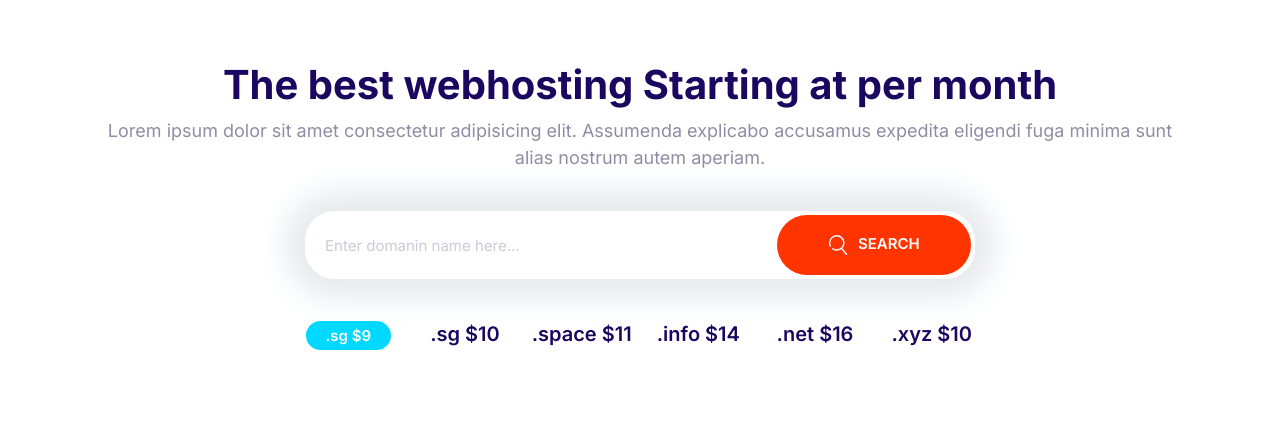
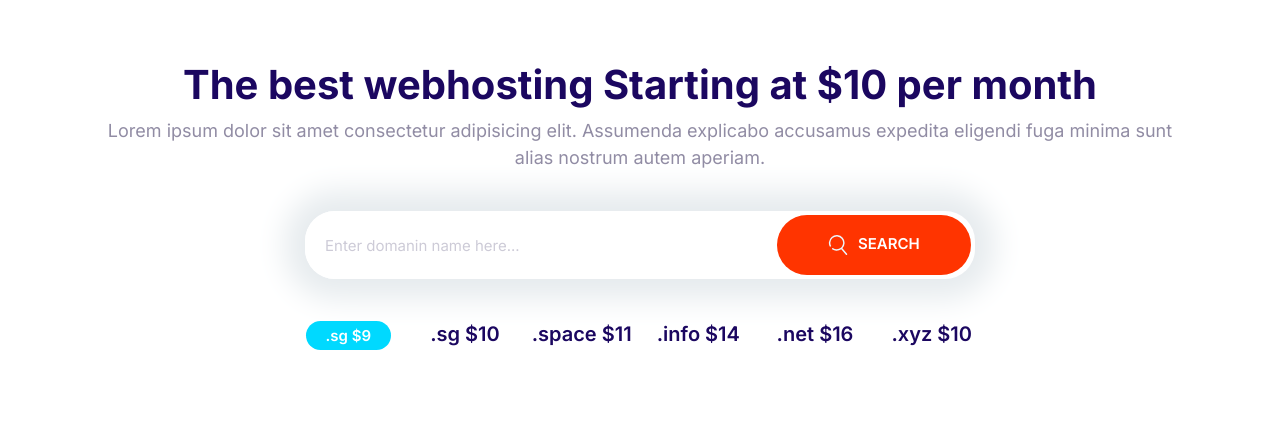
Before and after one commit to erzanthedev/Kwesify, a website built with Parcel: page playground.html in a window 1280 px wide. Built offline with nearby package versions, Linux system fonts and the light colour scheme.

Commit message:
Update price from $0 to $10

```diff
--- a/playground.html
+++ b/playground.html
@@ -18,7 +18,7 @@
     <section class="block container block-domain">
         <header class="block__header">
           <h2>
-            The best webhosting Starting at per month
+            The best webhosting Starting at $10 per month
           </h2>
           <p>
             Lorem ipsum dolor sit amet consectetur adipisicing elit. Assumenda
```
